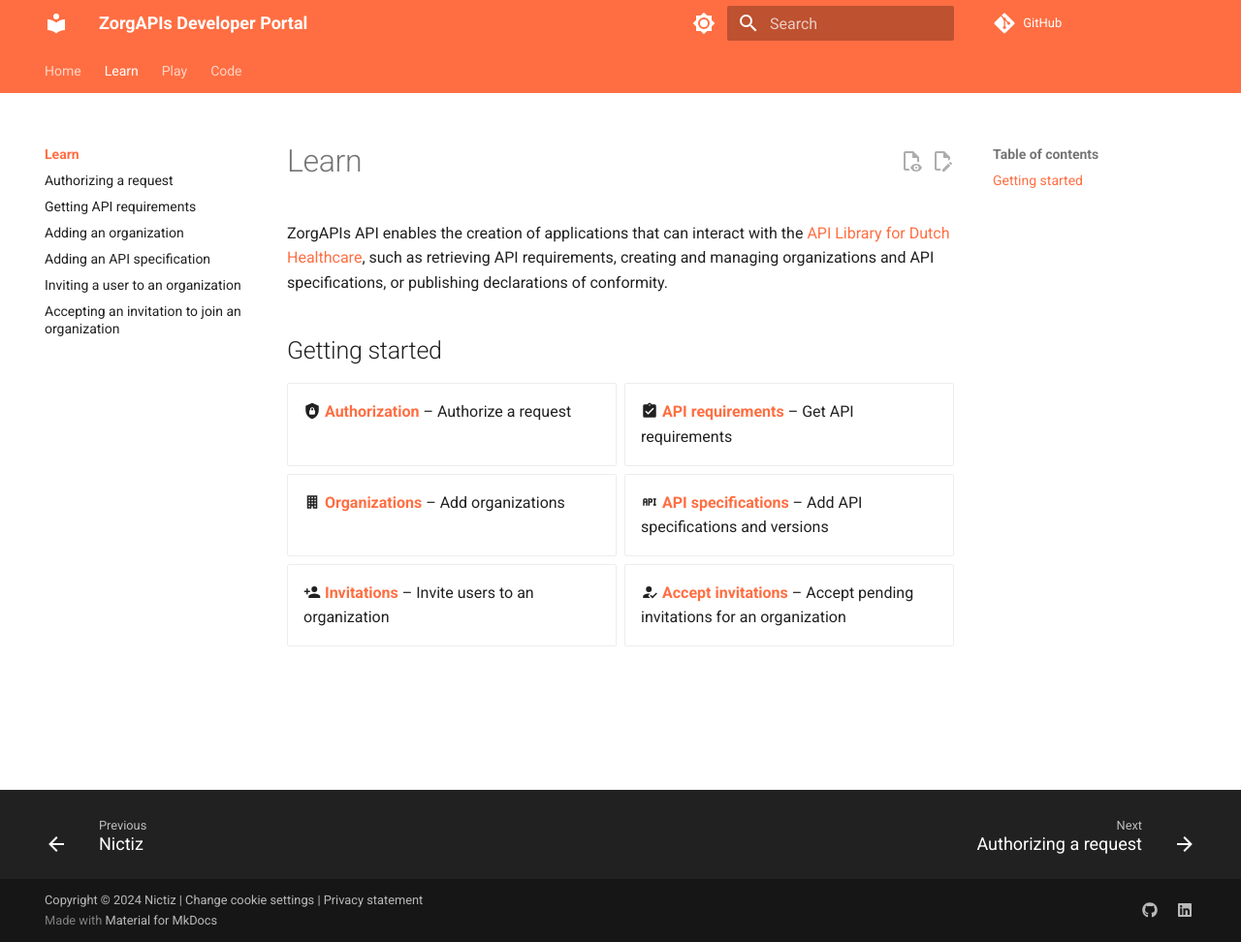
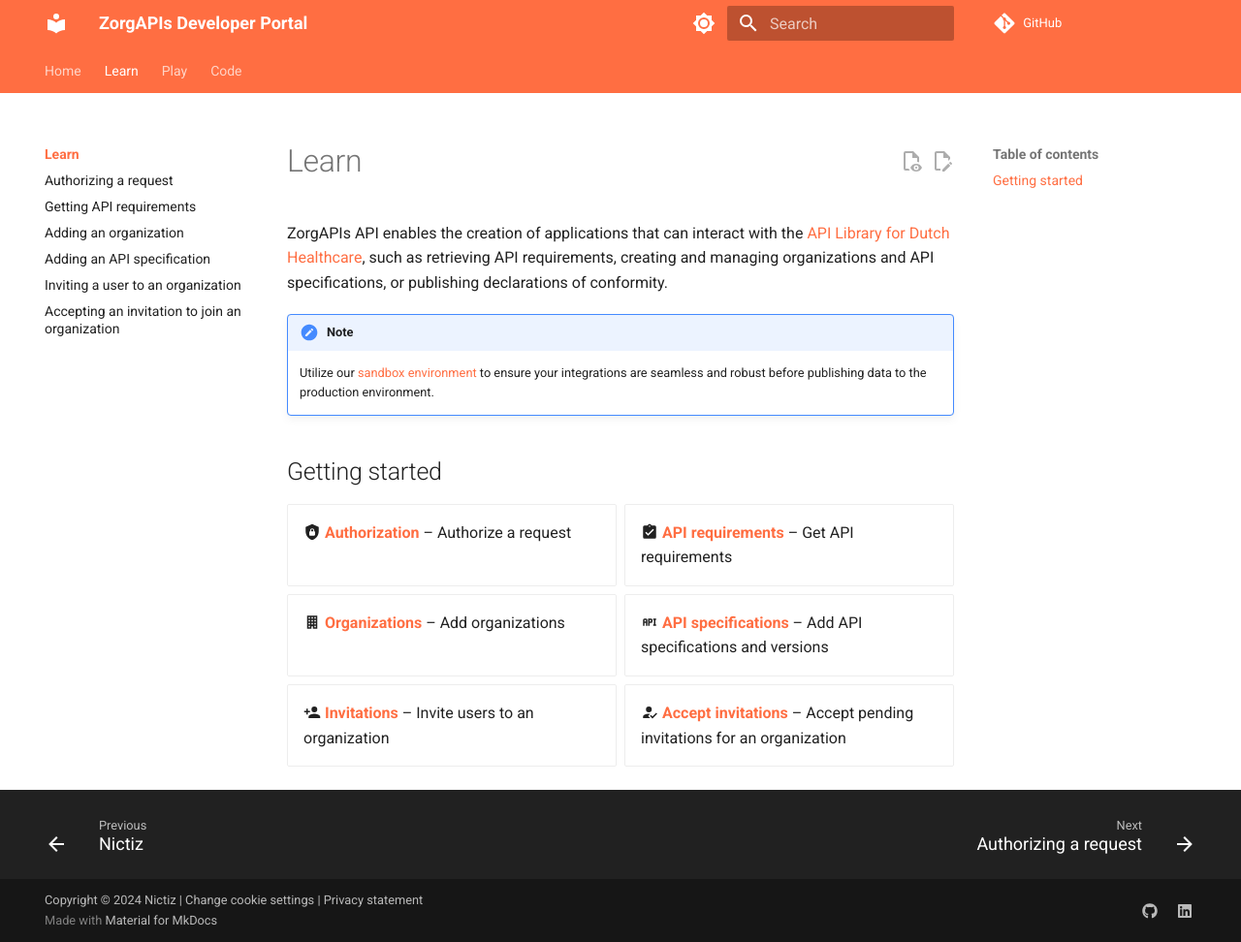
Before and after one commit to Nictiz/zorgapis-docs, an MkDocs documentation site: the page built from docs/learn/index.md, in a window 1280 px wide and 972 px high. Shown: the whole window at 97% size. Built offline with MkDocs 1.6.1 and Material for MkDocs 9.7.7, drawn with Linux system fonts in a browser that asks for light colours; comment, search, counter and statistics services are not loaded.

Commit message:
Add Note admonition to Learn index.md

```diff
--- a/docs/learn/index.md
+++ b/docs/learn/index.md
@@ -3,6 +3,11 @@
 ZorgAPIs API enables the creation of applications that can interact with the [API Library for Dutch Healthcare](
 https://www.zorgapis.nl/){: target="_blank" }, such as retrieving API requirements, creating and managing organizations
 and API specifications, or publishing declarations of conformity.
+
+!!! note
+
+    Utilize our [sandbox environment](../play/index.md) to ensure your integrations are seamless and robust before
+    publishing data to the production environment.
 
 ## Getting started
 
```
